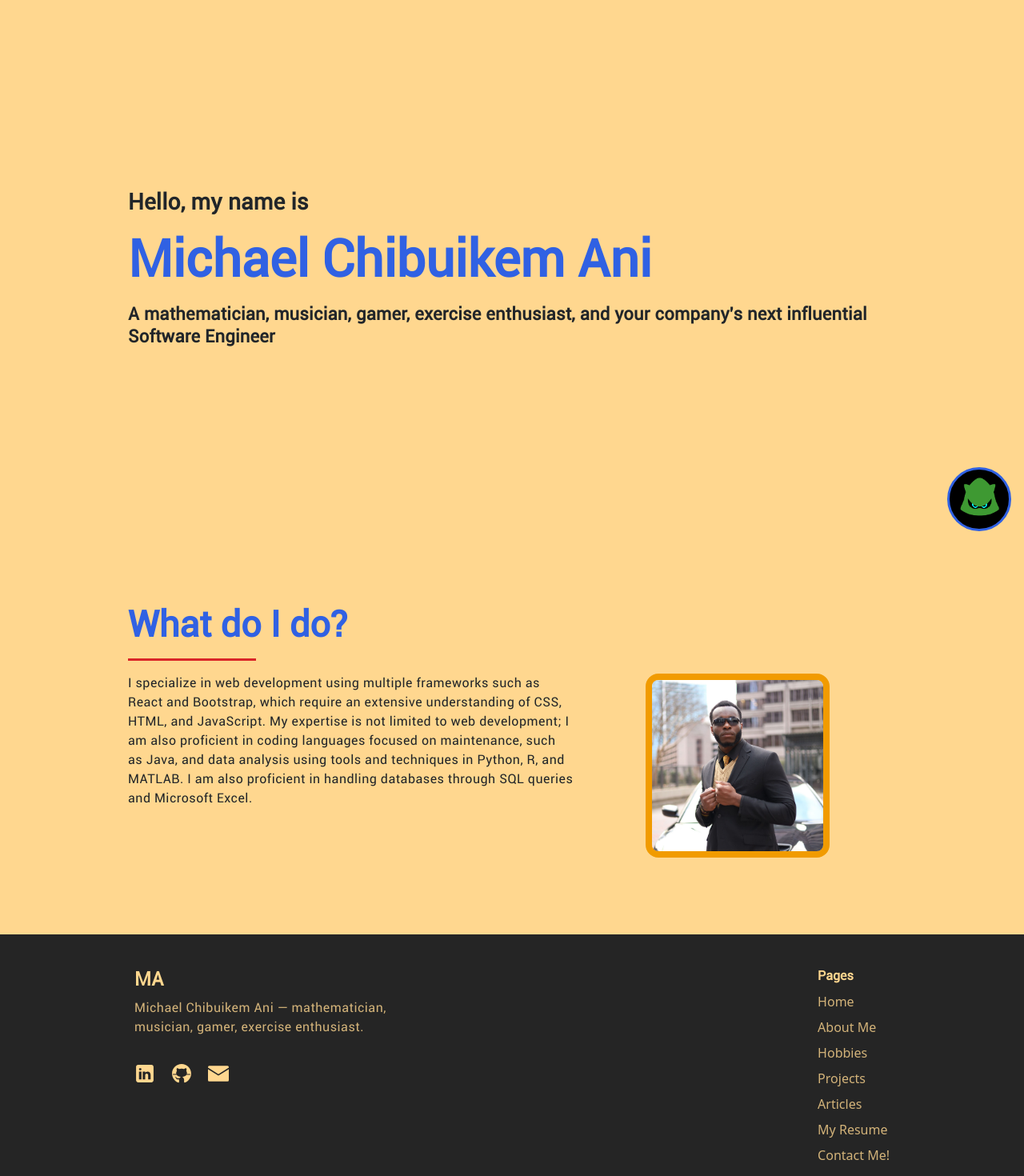
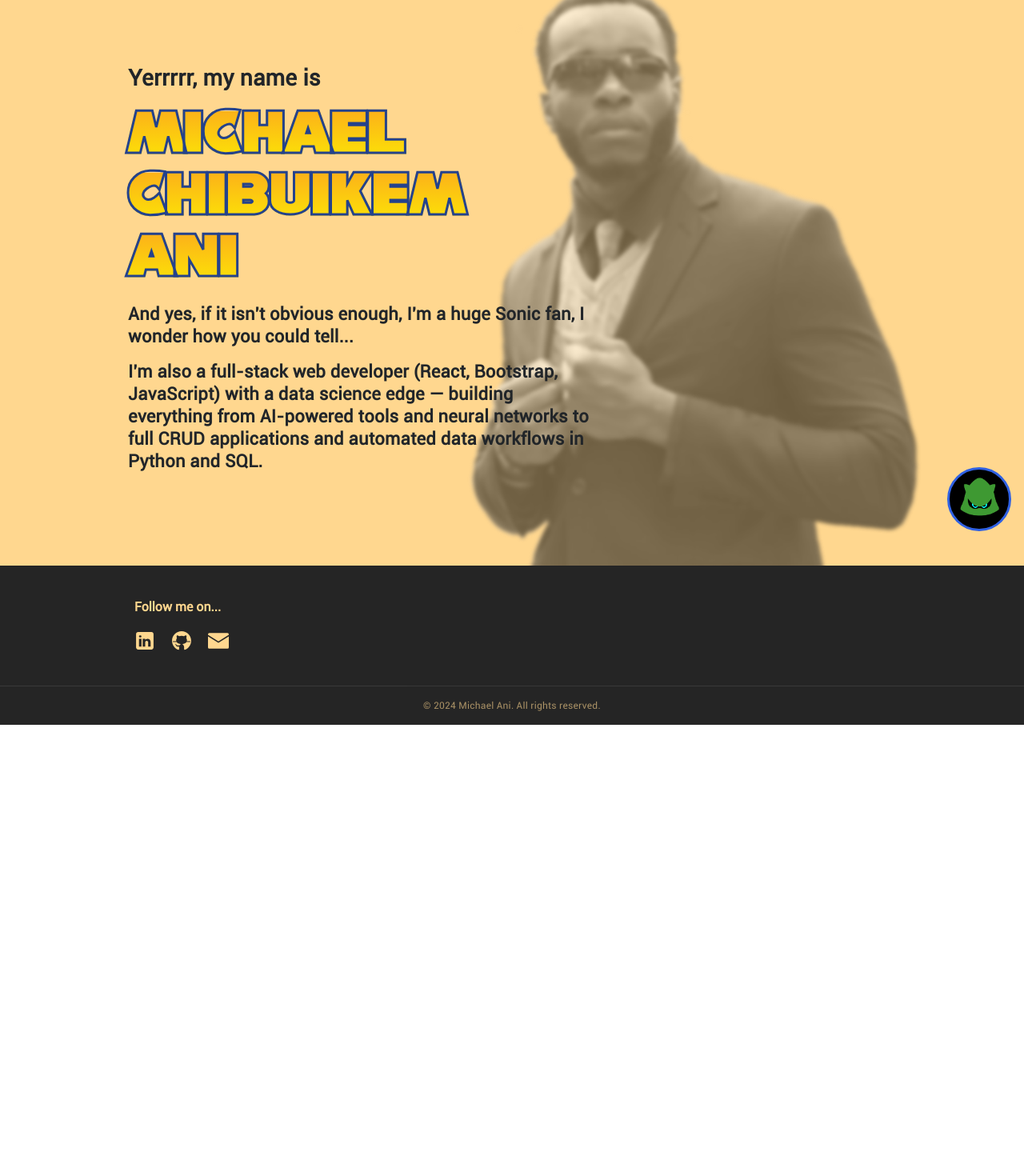
Before and after one commit to Smashthehedgehog/portfolio-fullstack, a React (Create React App) app in the folder frontend/: page / in a window 1280 px wide. Shown: the part 120-1590 px from the top of the page at 80% size. After the commit the page ends 1026 px from the top, so only its background shows below. Built offline with nearby package versions, Linux system fonts and the light colour scheme.

Commit message:
Revamped home page

```diff
--- a/frontend/src/App.css
+++ b/frontend/src/App.css
@@ -101,7 +101,9 @@
 
 .App-content {
   flex: 1;
-  /* Other content styles */
+  position: relative;
+  overflow: hidden;
+  z-index: 0;
 }
 
 .App-content-stuff {
@@ -110,6 +112,47 @@
 
 .header-container {
   height: calc(100vh - var(--navbar-height));
+  width: 60%;
+}
+
+.hero-name-wrap {
+  display: inline-block;
+}
+
+.hero-name {
+  font-family: 'Nise Sega Sonic', 'Simply Cricket VF', Helvetica, Arial, sans-serif;
+  --sonic-outline: #24428C;
+  --sonic-fill-top: #FCB219;
+  --sonic-fill-bottom: #FCE605;
+  color: transparent;
+  background: linear-gradient(180deg, var(--sonic-fill-top) 0%, var(--sonic-fill-bottom) 100%);
+  -webkit-background-clip: text;
+  background-clip: text;
+  -webkit-box-decoration-break: clone;
+  box-decoration-break: clone;
+  -webkit-text-stroke: 3px var(--sonic-outline);
+}
+
+.hero-bg-portrait-wrap {
+  position: absolute;
+  top: 0;
+  right: 5rem;
+  height: 100%;
+  width: auto;
+  transform: scale(1.25);
+  z-index: -1;
+  pointer-events: none;
+  filter: blur(2px);
+  opacity: 0.6;
+}
+
+
+.hero-bg-portrait {
+  height: 100%;
+  width: auto;
+  object-fit: contain;
+  object-position: right center;
+
 }
 
 .topic-line {
--- a/frontend/src/components/footer/Footer.css
+++ b/frontend/src/components/footer/Footer.css
@@ -1,36 +1,12 @@
 .site-footer {
     background-color: var(--c-text);
     color: var(--c-bg);
-    margin-top: 3rem;
 }
 
 .site-footer-inner {
     max-width: var(--content-max-width);
     margin: 0 auto;
-    padding: 2.5rem 1.5rem 1.5rem;
-}
-
-.site-footer-tagline {
-    color: var(--c-bg);
-    opacity: 0.8;
-    max-width: 24rem;
-}
-
-.site-footer-link {
-    color: var(--c-bg);
-    opacity: 0.8;
-    transition: opacity 0.2s ease;
-}
-
-.site-footer-link:hover {
-    opacity: 1;
-    color: var(--c-bg);
-}
-
-.site-footer-link:focus-visible {
-    outline: 2px solid var(--c-bg);
-    outline-offset: 2px;
-    border-radius: 2px;
+    padding: 2.5rem 1.5rem;
 }
 
 .site-footer-bottom {
--- a/frontend/src/components/footer/Footer.js
+++ b/frontend/src/components/footer/Footer.js
@@ -1,18 +1,12 @@
 import React from 'react';
-import { Link } from 'react-router-dom';
-import navItems from '../../data/nav.json';
 import './Footer.css';
 
 export default function Footer() {
     return (
         <footer className="site-footer">
-            <div className="site-footer-inner d-flex flex-column flex-md-row justify-content-between gap-4">
-                <div className="d-flex flex-column gap-2">
-                    <span className="headline-4-large sonic-beige-text">MA</span>
-                    <p className="body-1-large site-footer-tagline">
-                        Michael Chibuikem Ani &mdash; mathematician, musician, gamer, exercise enthusiast.
-                    </p>
-                    <div className="d-flex gap-3 mt-2">
+            <div className="site-footer-inner d-flex flex-column align-items-start gap-3">
+                <span className="headline-5-medium sonic-beige-text">Follow me on...</span>
+                <div className="d-flex gap-3">
                     <a href='https://www.linkedin.com/in/michael-ani-5a1599249/' target='_blank' rel="noreferrer" className='social-media-icon no-decoration'>
                         <svg xmlns="http://www.w3.org/2000/svg" viewBox="0 0 50 50" width="26px" height="26px" fill="#ffd78f"><path d="M41,4H9C6.24,4,4,6.24,4,9v32c0,2.76,2.24,5,5,5h32c2.76,0,5-2.24,5-5V9C46,6.24,43.76,4,41,4z M17,20v19h-6V20H17z M11,14.47c0-1.4,1.2-2.47,3-2.47s2.93,1.07,3,2.47c0,1.4-1.12,2.53-3,2.53C12.2,17,11,15.87,11,14.47z M39,39h-6c0,0,0-9.26,0-10c0-2-1-4-3.5-4.04h-0.08C27,24.96,26,27.02,26,29c0,0.91,0,10,0,10h-6V20h6v2.56c0,0,1.93-2.56,5.81-2.56c3.97,0,7.19,2.73,7.19,8.26V39z"/></svg>
                     </a>
@@ -25,17 +19,6 @@ export default function Footer() {
                 </div>
             </div>
 
-                <div className="d-flex flex-column gap-2">
-                    <span className="headline-5-medium sonic-beige-text">Pages</span>
-                    {navItems.map((item) => (
-                        <Link key={item.path} to={item.path} className="no-decoration site-footer-link">
-                            {item.title}
-                        </Link>
-                    ))}
-                    <Link to="/contact" className="no-decoration site-footer-link">Contact Me!</Link>
-                </div>
-            </div>
-
             <div className="site-footer-bottom text-center legal-1-book">
                 &copy; {new Date().getFullYear()} Michael Ani. All rights reserved.
             </div>
--- a/frontend/src/components/navbar/NavBar.css
+++ b/frontend/src/components/navbar/NavBar.css
@@ -2,7 +2,7 @@
     position: sticky;
     top: 0;
     z-index: 1000;
-    background-color: var(--c-bg);
+    background-color: var(--c-bg-navbar);
 }
 
 .site-navbar-accent-stripe {
@@ -89,7 +89,7 @@
         flex-direction: column;
         align-items: flex-start;
         gap: 0;
-        background-color: var(--c-bg);
+        background-color: var(--c-bg-navbar);
         max-height: 0;
         overflow: hidden;
         transition: max-height 0.3s ease-in-out;
--- a/frontend/src/fonts.css
+++ b/frontend/src/fonts.css
@@ -17,6 +17,11 @@
 @font-face {
   font-family: 'Fe Fell';
   src: url('../fonts/FeFCsc2.ttf');
+}
+
+@font-face {
+  font-family: 'Nise Sega Sonic';
+  src: url('../fonts/NiseSegaSonic.TTF');
 }
 
   /*---------------------------------------------------------------
@@ -228,9 +233,10 @@
     font-family: 'Simply Cricket VF', Helvetica, Arial, sans-serif;
     font-style: normal;
     font-weight: 500;
-    font-size: 16px;
+    font-size: 18px;
     line-height: 24px;
     letter-spacing: 0.5px;
+    color: #000000;
   }
 
   .subhead-1-small {
--- a/frontend/src/pages/Home.js
+++ b/frontend/src/pages/Home.js
@@ -1,29 +1,28 @@
 import React from 'react';
-import michael_about from '../pictures/michael_about.jpg';
+import michael_transparent_bw from '../pictures/michael_transparent_bw.png';
 
 
 function Home() {
   return (
     <div className="App-content-stuff d-flex flex-column">
+        <div className="hero-bg-portrait-wrap d-none d-md-block">
+            <img
+                src={michael_transparent_bw}
+                alt=""
+                aria-hidden="true"
+                className="hero-bg-portrait"
+                data-aos="fade-left"
+                data-aos-delay="1600"
+                data-aos-duration="1000"
+            />
+        </div>
         <div className="header-container d-flex flex-column justify-content-center">
-            <p data-aos="zoom-in" className='headline-3-large'> Hello, my name is</p>
-            <p data-aos="zoom-in" data-aos-delay="400" className='display-1-large sonic-blue-text'> Michael Chibuikem Ani</p>
-            <p data-aos="zoom-in" data-aos-delay="800" className='headline-3-small'> A mathematician, musician, gamer, exercise enthusiast, and your company's next
-            influential Software Engineer</p>
-        </div>
-        <div className='m-4'></div>
-        <p data-aos="fade-left" className='display-3-large sonic-blue-text'>What do I do?</p>
-        <div data-aos="fade-left" className='topic-line sonic-red'></div>
-        <div data-aos="fade-left" className='body-container row g-2 mb-5'>
-            <div className="col-md-7 col-12">
-            <p className='subhead-1-large text-dark'>I specialize in web development using multiple frameworks such as React and Bootstrap, which require
-                an extensive understanding of CSS, HTML, and JavaScript. My expertise is not limited to web development; I am also proficient in coding
-                languages focused on maintenance, such as Java, and data analysis using tools and techniques in Python, R, and MATLAB. I am also proficient
-                in handling databases through SQL queries and Microsoft Excel.</p>
-            </div>
-            <div className="col-md-5 col-12 justify-content-center align-items-center d-flex">
-            <img className='content-image' src={michael_about} width={'230rem'} height={'230rem'} alt="Michael Ani" />
-            </div>
+            <p data-aos="zoom-in" className='headline-3-large'> Yerrrrr, my name is</p>
+            <p data-aos="zoom-in" data-aos-delay="400" className='display-1-large hero-name-wrap'>
+                <span className="hero-name"> Michael Chibuikem Ani</span>
+            </p>
+            <p data-aos="zoom-in" data-aos-delay="800" className='headline-3-small'>And yes, if it isn't obvious enough, I'm a huge Sonic fan, I wonder how you could tell...</p>
+            <p data-aos="zoom-in" data-aos-delay="1200" className='headline-3-small'>I'm also a full-stack web developer (React, Bootstrap, JavaScript) with a data science edge — building everything from AI-powered tools and neural networks to full CRUD applications and automated data workflows in Python and SQL.</p>
         </div>
     </div>
   );
--- a/frontend/src/theme.css
+++ b/frontend/src/theme.css
@@ -2,6 +2,8 @@
 :root {
   /* Fixed brand background — DO NOT CHANGE */
   --c-bg: #ffd78f;
+  /* Slightly darker variant of --c-bg, navbar only */
+  --c-bg-navbar: #e6c281;
 
   /* Sonic primary/secondary accents */
   --c-blue: #3061e3;
```
Also changed, not shown: frontend/fonts/NiseSegaSonic.TTF (added). Lines whose indentation alone changed are shown as unchanged.
